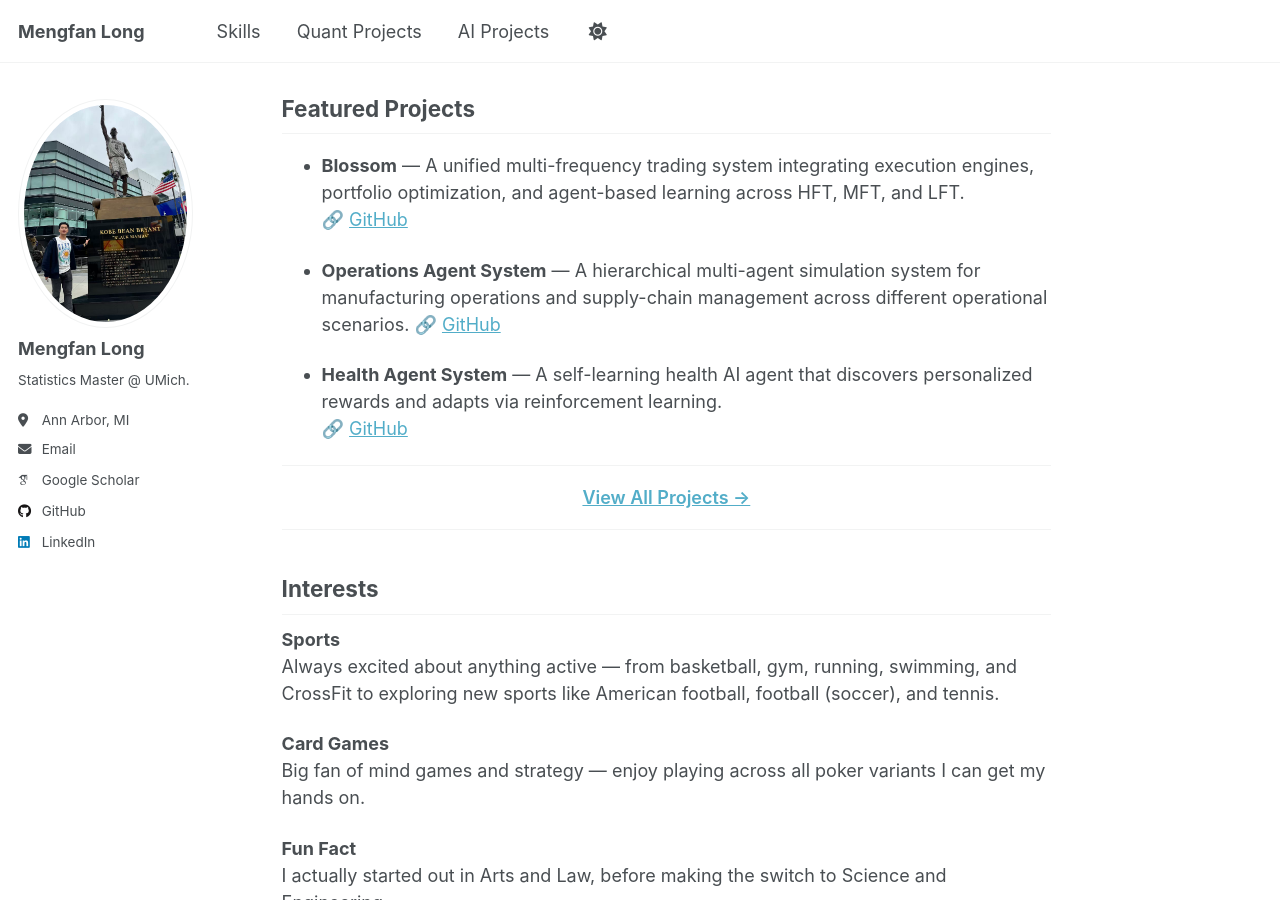
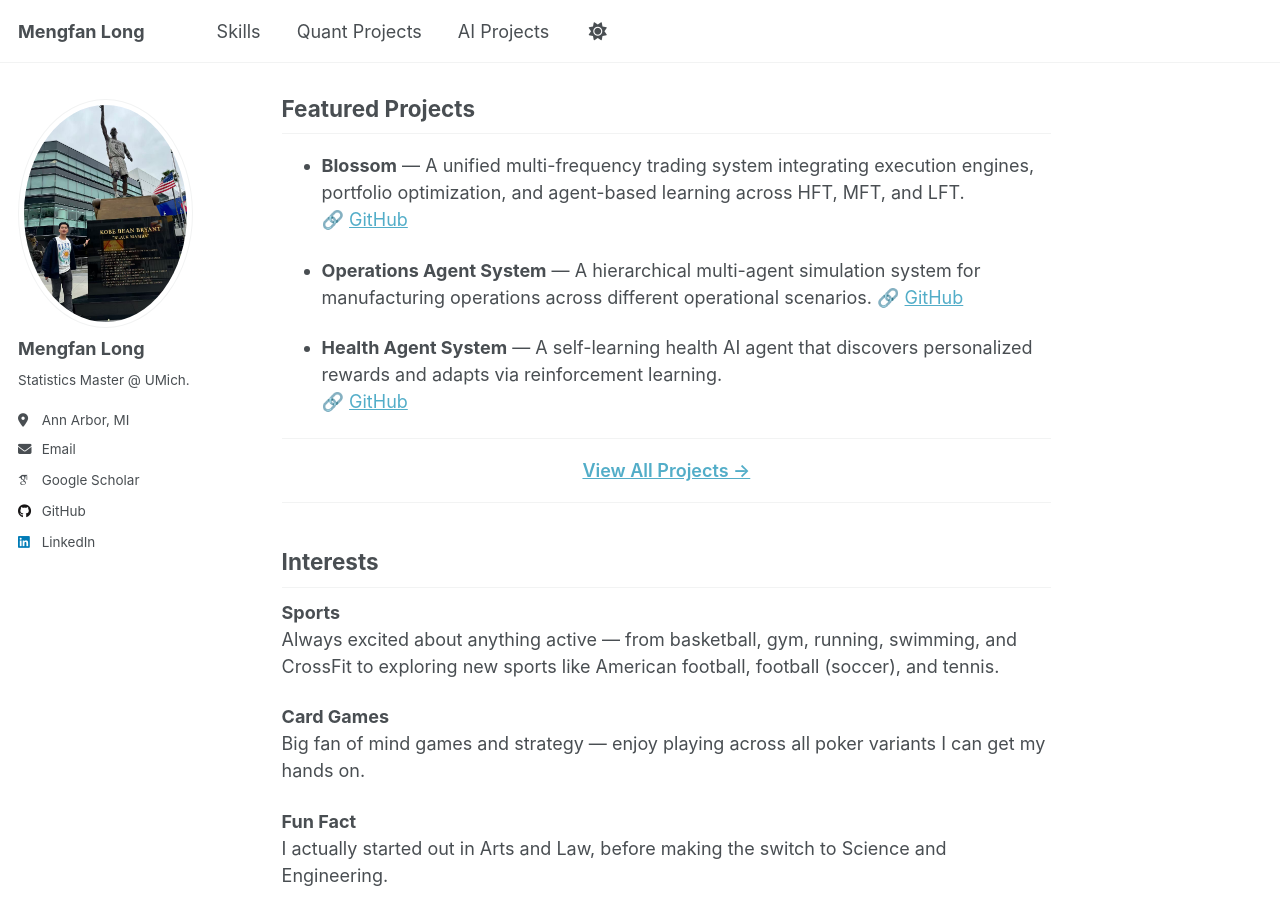
Before and after one commit to kevinlmf/kevinlmf.github.io, a Jekyll site: the page built from index.md, in a window 1280 px wide and 900 px high, scrolled down 1021 px. Built offline with Jekyll 4.4.1, drawn with Linux system fonts in a browser that asks for light colours; some web fonts are replaced; a script that is not in the unit is left out.

Commit message:
Update Operations Agent System description
Removed supply-chain management mention from Operations Agent System description.

```diff
--- a/index.md
+++ b/index.md
@@ -53,7 +53,7 @@ High-Dimensional Statistical Learning · Reinforcement Learning · Multi-Agent S
 - **Blossom** — A unified multi-frequency trading system integrating execution engines, portfolio optimization, and agent-based learning across HFT, MFT, and LFT.
 🔗 <a href="https://github.com/kevinlmf/Blossom" target="_blank">GitHub</a>
 
-- **Operations Agent System** — A hierarchical multi-agent simulation system for manufacturing operations and supply-chain management across different operational scenarios.
+- **Operations Agent System** — A hierarchical multi-agent simulation system for manufacturing operations across different operational scenarios.
 🔗 <a href="https://github.com/kevinlmf/Operations_Agent_System" target="_blank">GitHub</a>
 
 
```
